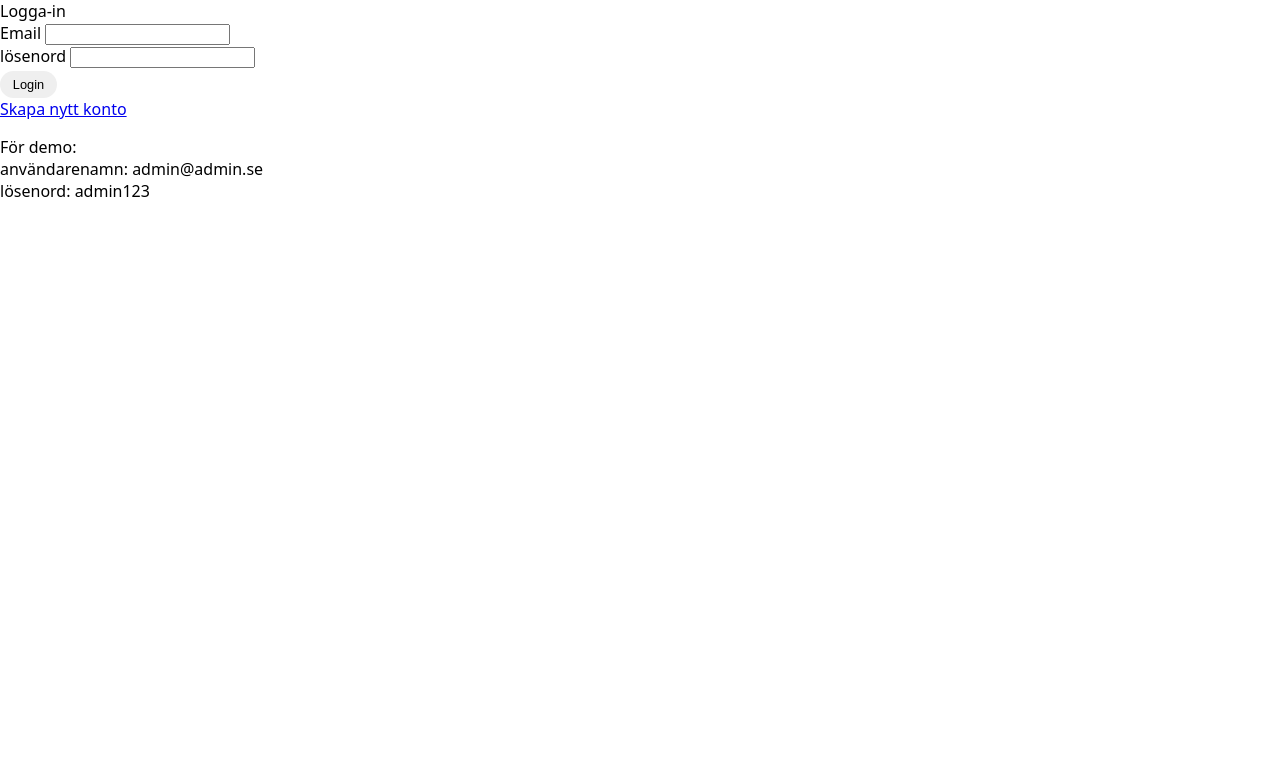
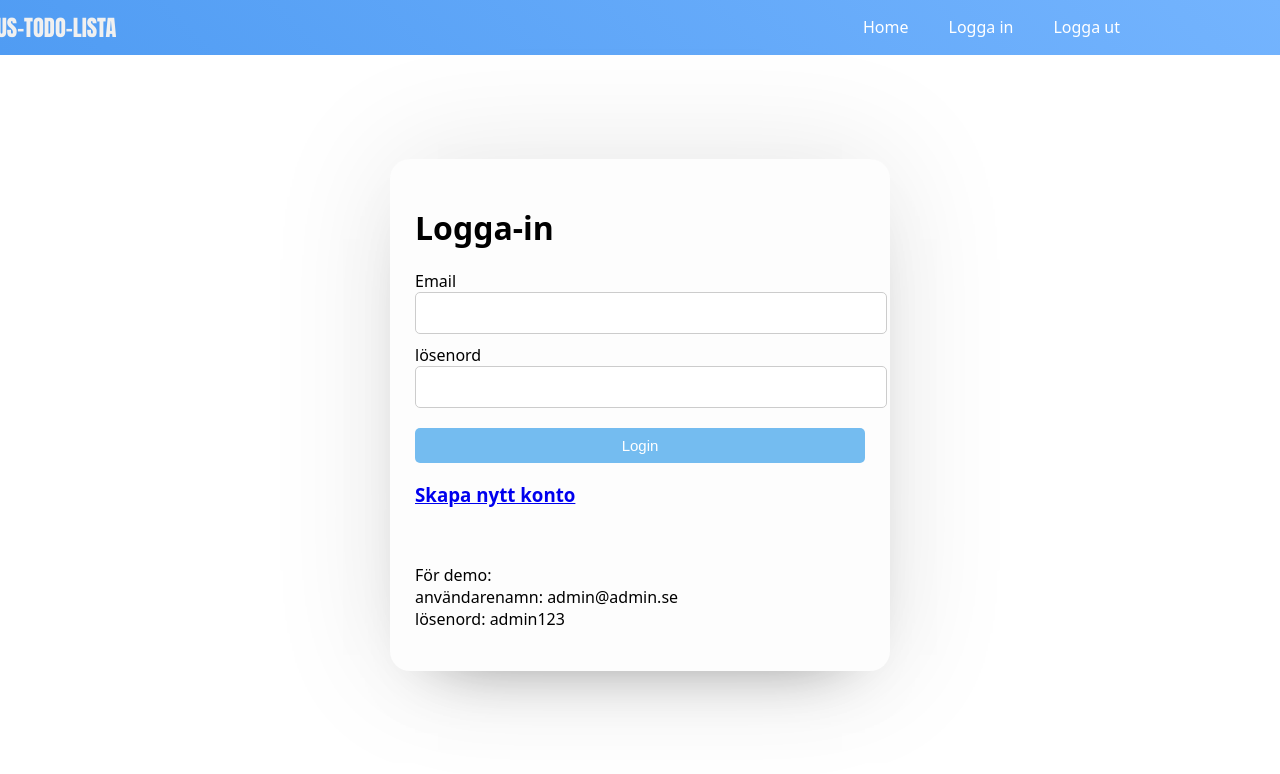
Before and after one commit to chas-academy/u04-todo-app-will3343, a PHP site: page /login.html in a window 1280 px wide. Shown: the top 774 px of the page. Run offline with PHP 8.4, Linux system fonts and the light colour scheme.

Commit message:
login html and style finished

```diff
--- a/css/main.css
+++ b/css/main.css
@@ -293,6 +293,70 @@ nav ul li ul li a {
 }
 /*Container table style ends*/
 
+/*login container style start*/
+.container-2{
+    display: flex;
+    align-items: center;
+    justify-content: center;
+    min-height: 90vh;
+}
+.box{
+    background: #fdfdfd;
+    display: flex;
+    flex-direction: column;
+    padding: 25px 25px;
+    border-radius: 20px;
+    box-shadow: 0 0 128px 0 rgba(0,0,0,0.1),
+                0 32px 64px -48px rgba(0,0,0,0.5);
+}
+.form-box{
+    width: 450px;
+    margin: 0px 10px;
+}
+.form-box .header1{
+    font-size: 25px;
+    font-weight: 600;
+    padding-bottom: 10px;
+    border-bottom: 1px solid #e6e6e6;
+    margin-bottom: 10px;
+}
+.form-box form .field{
+    display: flex;
+    margin-bottom: 10px;
+    flex-direction: column;
+}
+.form-box form .input input{
+    height: 40px;
+    width: 100%;
+    font-size: 16px;
+    padding: 0 10px;
+    border-radius: 5px;
+    border: 1px solid #ccc;
+    outline: none;
+}
+.btn{
+    height: 35px;
+    background: rgba(85, 174, 238, 0.808);
+    border: 0;
+    border-radius: 5px;
+    color: #fff;
+    font-size: 15px;
+    cursor: pointer;
+    transition: all .3s;
+    margin-top: 10px;
+    padding: 0px 10px;
+}
+.btn:hover{
+    opacity: 0.82;
+}
+.submit{
+    width: 100%;
+}
+.links{
+    margin-bottom: 15px;
+}
+/*login container style ends*/
+
 /*Footer style starts*/
 footer {
     background-color: darkgray;
@@ -307,23 +371,19 @@ footer {
     left: 0;
     z-index: 10;
 }
-
 footer .nav>li>a {
     padding: 0.2em;
     color: #0a0a0a;
 }
-
 footer .nav>li>a:hover {
     background-color:transparent;
 	color:#fff;
 }
-
 .headerfooter {
   font-family: calibri;
   font-size: 1.58em;
   color: white;
 }
-
 .hiddenfa{
   color:#2b2b2b;
 }
--- a/login.html
+++ b/login.html
@@ -9,11 +9,36 @@
     <title>Logga-in</title>
 </head>
 <body>
+    <!--Nav bar section starts-->
+    <div class="nav_bar">
+        <section class="navigation">
+            <div class="nav-container">
+                <div class="nav_section">
+                    <a href="#!">Fokus-ToDo-Lista</a>
+                </div>
+                <nav>
+                    <div class="nav-mobile"><a id="navbar-toggle" href="#!"><span></span></a></div>
+                        <ul class="nav-list">
+                            <li>
+                                <a href="#!">Home</a>
+                            </li>
+                            <li>
+                                <a href="#!">Logga in</a>
+                            </li>
+                            <li>
+                                <a href="#!">Logga ut</a>
+                            </li>
+                        </ul>
+                </nav>
+            </div>
+        </section>
+    </div>
+    <!--Nav bar section ends-->
 
+     <!--Login container table starts-->
     <div class="container-2">
         <div class="box form-box">
-
-            <header> Logga-in </header>
+            <header> <h1> Logga-in <br></h1></header>
                 <form action="" method="post">
                     <div class="field input">
                         <label for="email">Email</label>
@@ -30,7 +55,7 @@
                     </div>
 
                     <div class="links">
-                        <a href="register.php"> Skapa nytt konto </a>
+                        <a href="register.php"> <h3>Skapa nytt konto </h3><br></a>
                         <p>För demo: <br>
                                 användarenamn: admin@admin.se <br>
                                 lösenord: admin123
@@ -40,6 +65,7 @@
         </div>
 
     </div>
+    <!--Login container ends-->
 
 </body>
 </html>
```
